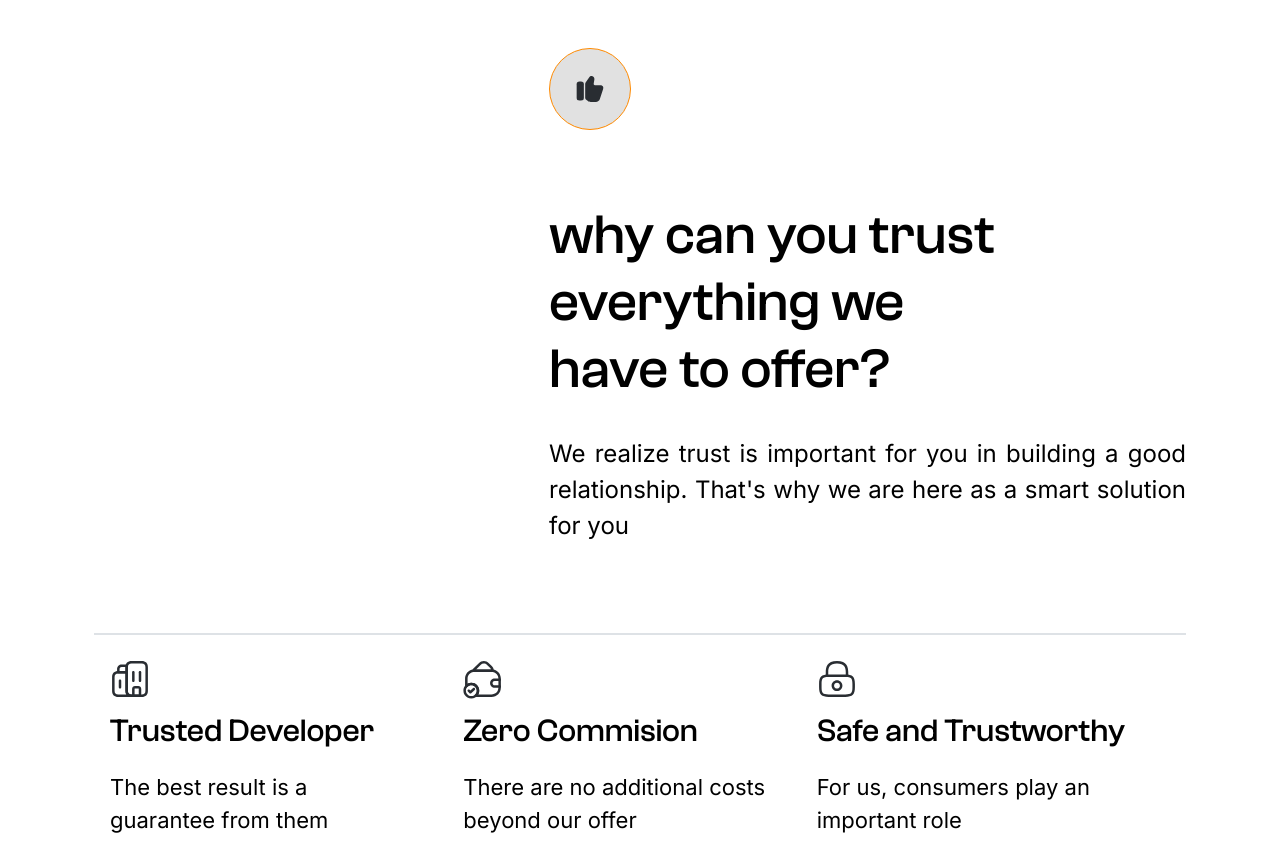
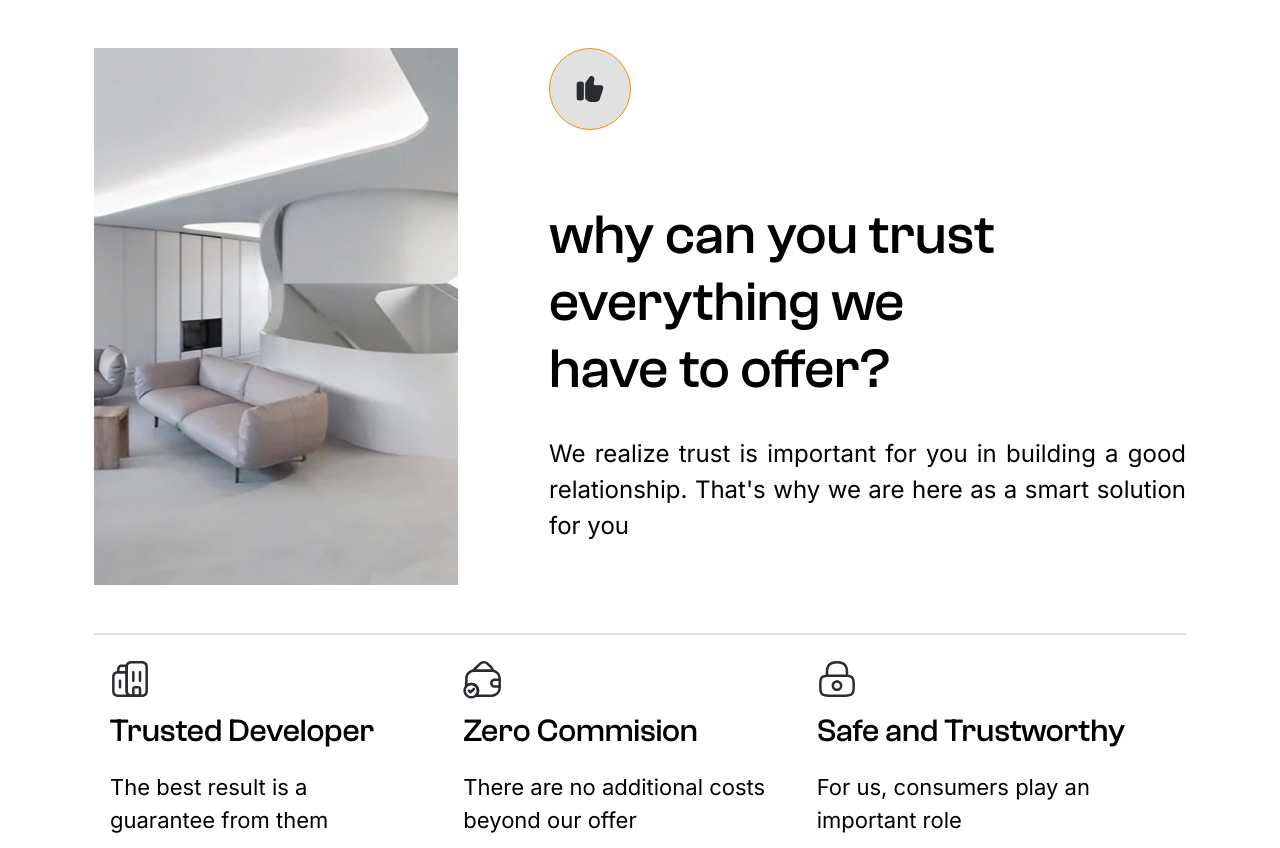
Before and after one commit to Hub-Academy-Inagata/Frans-HunianLandingPage, a website: page index.html in a window 1280 px wide. Shown: the part 976-1824 px from the top of the page. Drawn offline with Linux system fonts and the light colour scheme.

Commit message:
belum muncul

```diff
--- a/src/main.scss
+++ b/src/main.scss
@@ -169,7 +169,7 @@ body {
 }
 
 .section2-image {
-  background-image: url('../assets/images/section2-image.jpg') !important;
+  background-image: url('../images/section2-image.jpg') !important;
   background-position: center !important;
   background-size: cover !important;
   background-repeat: no-repeat !important;
```
Also changed, not shown: assets/css/main.css, 1 other file.
